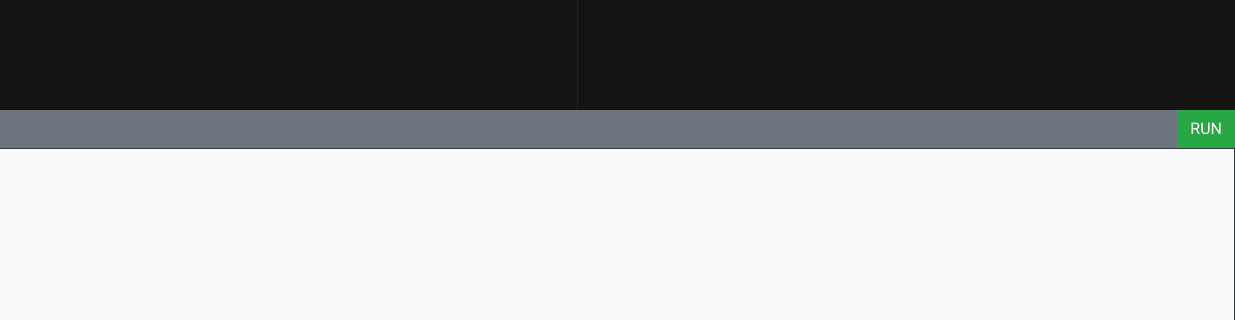
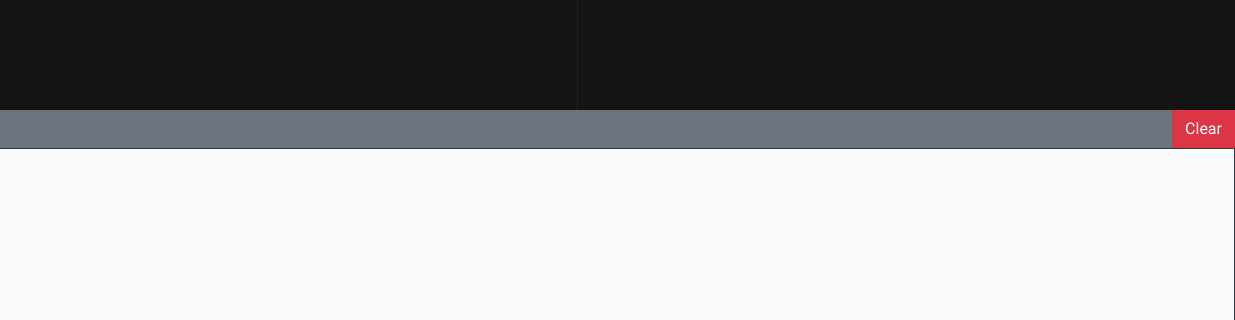
Before and after one commit to MikailaAkeredolu/mycustomjside, a plain HTML site: page index.html in a window 1280 px wide. Shown: the part 450-770 px from the top of the page, 45-1280 px from the left. Drawn offline with nearby package versions, Linux system fonts and the light colour scheme.

Commit message:
Update index.html

```diff
--- a/index.html
+++ b/index.html
@@ -29,7 +29,7 @@
 
     <div>
        <nav class="text-light d-flex align-items-center pl-2 bg-secondary"><span> <img src="Tech-552-Logo-White.png" alt="tech552logo" width="25px" height="25px"></span><span>
-            <div class="btn btn-success" action>RUN</div>
+            <div class="btn btn-danger" action>Clear</div>
         </nav>
 
             <pre id="console"
```
